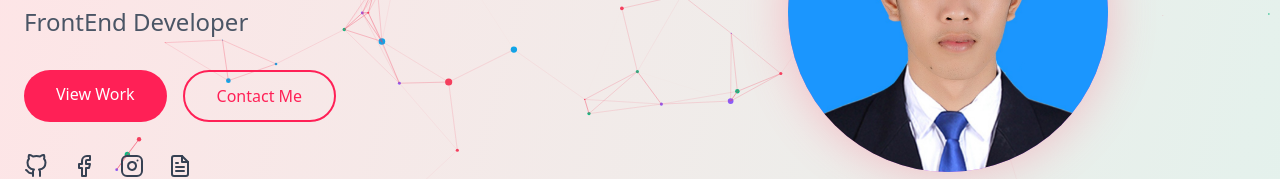
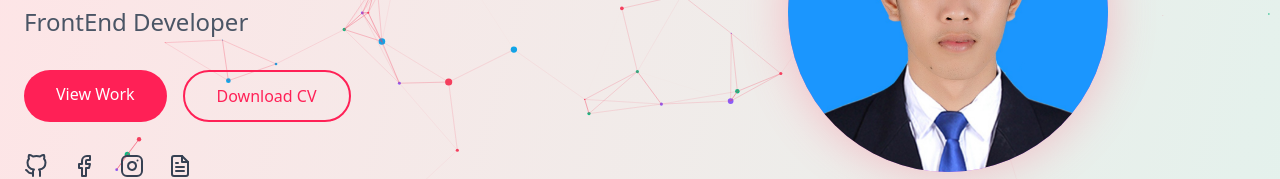
Before and after one commit to nounthanith/portfolio-error, a React (Vite) app: page / in a window 1280 px wide. Shown: the part 388-567 px from the top of the page. Built offline with nearby package versions, Linux system fonts and the light colour scheme.

Commit message:
update Cv

```diff
--- a/src/components/Hero.jsx
+++ b/src/components/Hero.jsx
@@ -5,13 +5,10 @@ import {
   FiFileText,
   FiGithub,
   FiInstagram,
-  FiLinkedin,
-  FiPhone,
-  FiPhoneCall,
-  FiTwitter,
 } from "react-icons/fi";
 import { Link } from "react-scroll";
 import me from "./../assets/Me.jpg";
+import cv from "./../../public/Cv.pdf"
 
 export default function Hero() {
   return (
@@ -43,7 +40,7 @@ export default function Hero() {
             initial={{ opacity: 0 }}
             animate={{ opacity: 1 }}
             transition={{ duration: 0.8, delay: 0.4 }}
-            className="flex space-x-4"
+            className="flex flex-wrap space-x-4"
           >
             <Link
               to="projects"
@@ -51,12 +48,14 @@ export default function Hero() {
             >
               View Work
             </Link>
-            <Link
-              to="contact"
-              className="px-8 py-3 border-2 border-rose-500 text-rose-500 dark:text-white rounded-full hover:bg-rose-500 hover:text-white transition-colors"
-            >
-              Contact Me
-            </Link>
+
+            <a
+                href={cv}
+                download={cv}
+                className="px-8 py-3 border-2 border-rose-500 text-rose-500 dark:text-white rounded-full hover:bg-rose-500 hover:text-white transition-colors"
+              >
+                Download CV
+              </a>
           </motion.div>
 
           <motion.div
```
Also changed, not shown: 1 other file (tests, documents, lock files or other folders).
